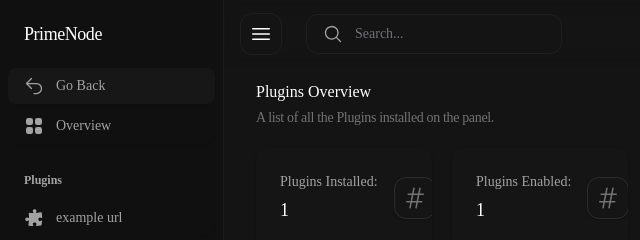
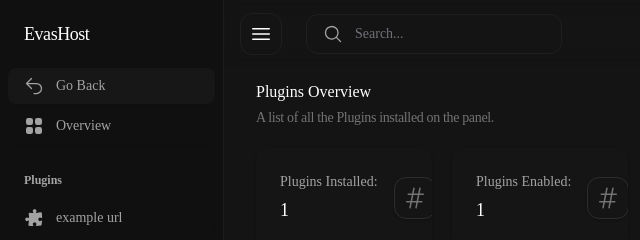
Before and after one commit to SarimIsOp/PANEL, a plain HTML site: page admin/plugins.html in a window 1280 px wide. Shown: the top 240 px of the page, 0-640 px from the left. Drawn offline with Linux system fonts and the light colour scheme; a script that the page names is missing; a web font is replaced by a local one.

Commit message:
Update plugins.html

```diff
--- a/admin/plugins.html
+++ b/admin/plugins.html
@@ -1,7 +1,7 @@
 <!doctype html>
 <html class="h-full w-full">
    <head>
-      <title>PrimeNode</title>
+      <title>EvasHost</title>
       <meta charset="UTF-8">
       <meta name="viewport" content="width=device-width, initial-scale=1.0">
       <link href="../assets/tailwind.css" rel="stylesheet">
@@ -117,7 +117,7 @@
               <div class="pl-6 pt-5 pb-4 flex">
                  <a href="/" class="flex">
 
-                     <h1 class="text-white font-medium tracking-tight text-lg">PrimeNode</h1>
+                     <h1 class="text-white font-medium tracking-tight text-lg">EvasHost</h1>
                   </a>
                </div>
                <ul role="list" class="flex flex-1 flex-col gap-y-7">
```
